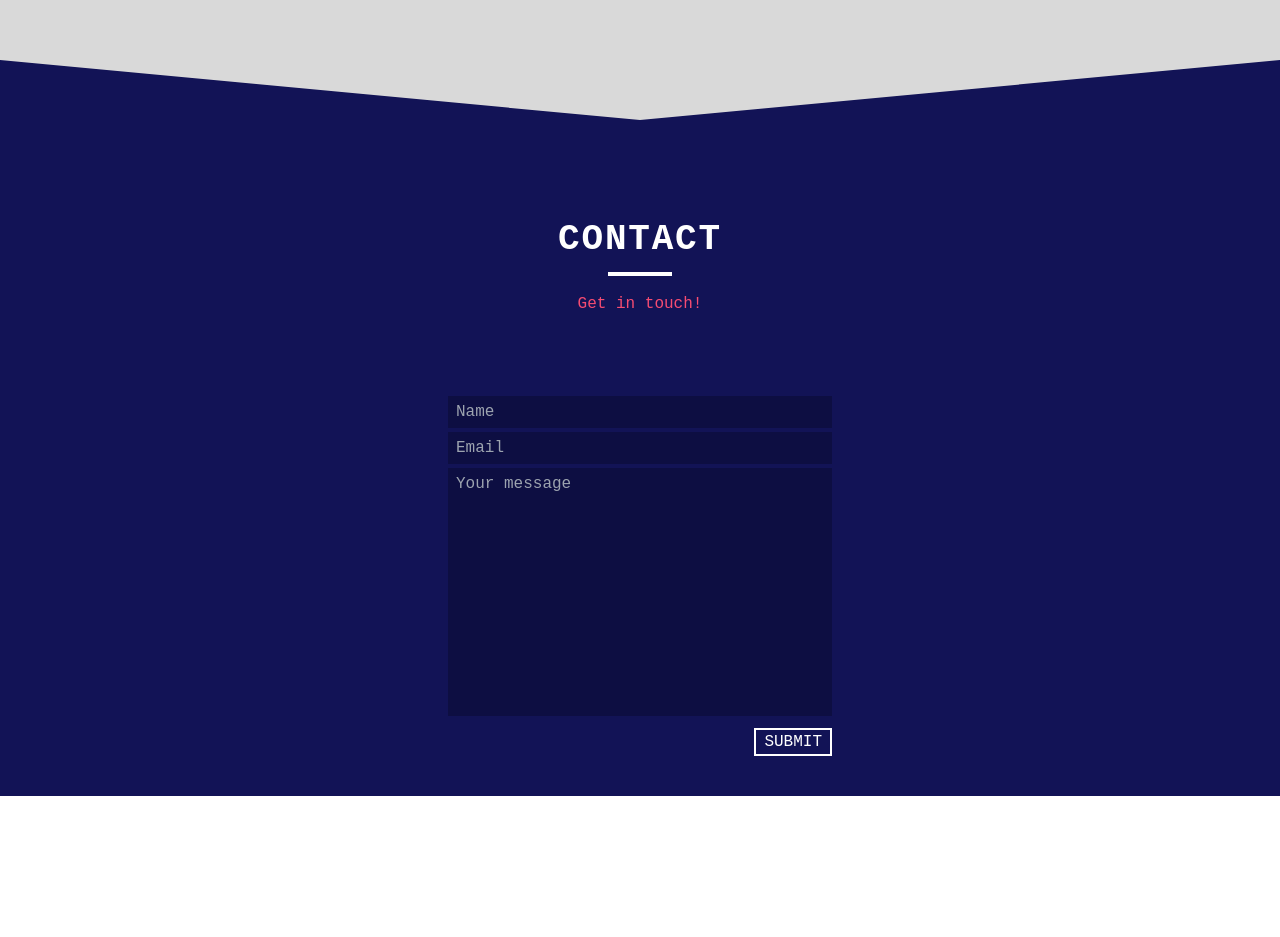
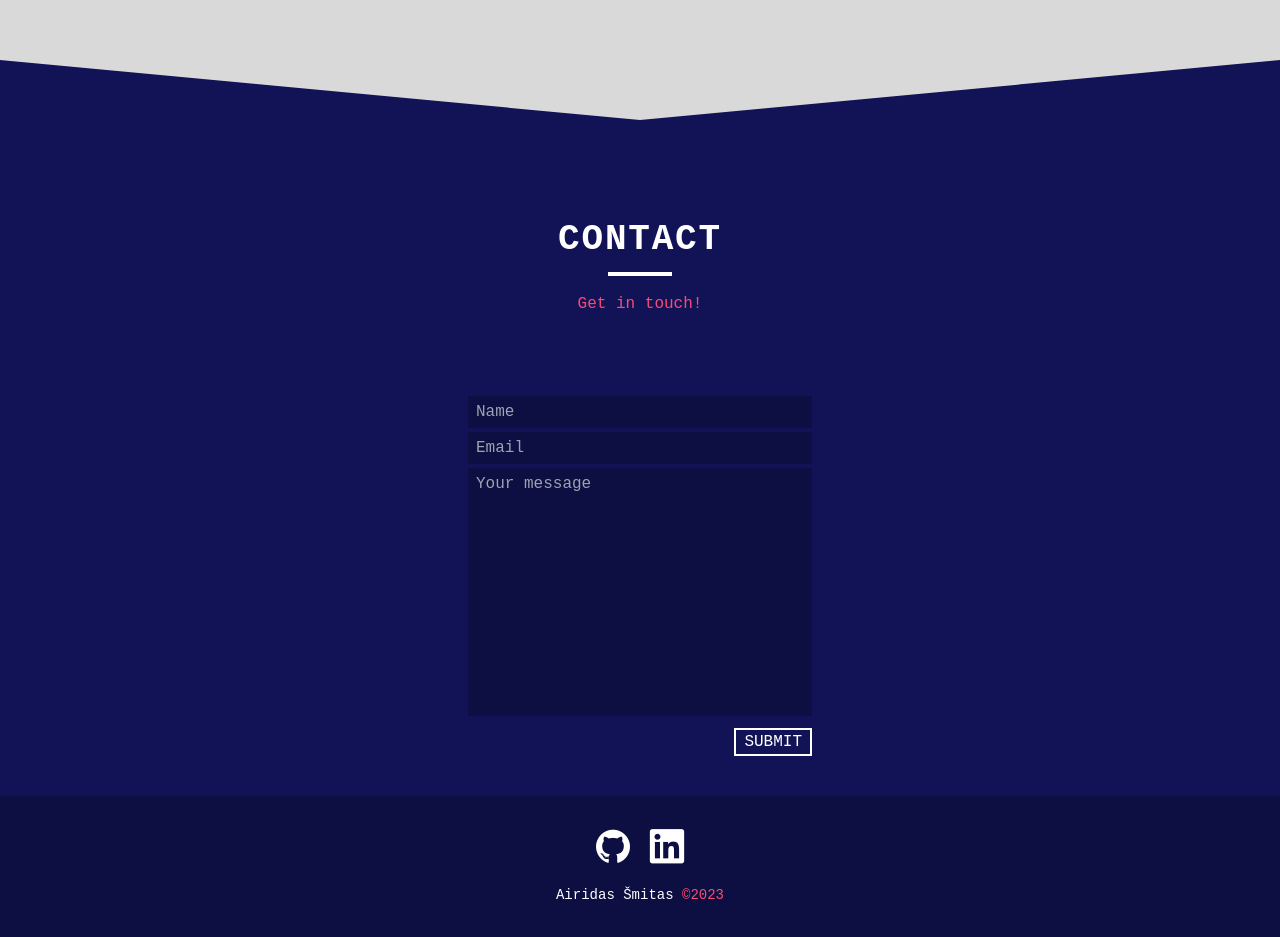
Before and after one commit to SmitasCodes/portfolio_v2, a React (Vite) app: page / in a window 1280 px wide. Shown: the part 2380-3317 px from the top of the page. Before the commit the page ends 3176 px from the top, so only its background shows below. Built offline with nearby package versions, Linux system fonts and the light colour scheme.

Commit message:
footer section done

```diff
--- a/src/App.jsx
+++ b/src/App.jsx
@@ -4,6 +4,7 @@ import NavBar from "./components/NavBar";
 import About from "./pages/About";
 import Projects from "./pages/Projects/Projects";
 import Contact from "./pages/Contact/Contact";
+import Footer from "./components/Footer";
 
 function App() {
   return (
@@ -13,6 +14,7 @@ function App() {
       <About />
       <Projects />
       <Contact />
+      <Footer/>
     </div>
   );
 }
--- a/src/components/Footer.jsx
+++ b/src/components/Footer.jsx
@@ -1,9 +1,39 @@
-import React from 'react'
+import React from "react";
 
 const Footer = () => {
   return (
-    <div>Footer</div>
-  )
-}
+    <footer className="bg-darkBlue ">
+      <div className="w-full max-w-sm h-full mx-auto">
+        {/* div where logos of my socials are stored */}
+        <div className="text-center pt-8 text-white text-4xl mb-3">
+          <a href="https://github.com/SmitasCodes/" target="_blank">
+            <i
+              className="devicon-github-original hover:text-lightOrange transition-colors duration-500"
+              title="Github"
+            >
+              {" "}
+            </i>
+          </a>
 
-export default Footer
+          <a
+            href="https://www.linkedin.com/in/airidas-%C5%A1mitas-a83001224"
+            target="_blank"
+          >
+            <i
+              title="LinkedIn"
+              className="devicon-linkedin-plain hover:text-lightOrange transition-colors duration-500"
+            ></i>
+          </a>
+        </div>
+        {/* Copyright */}
+        <div className="text-center pb-8">
+          <h3 className="text-white text-sm">
+            Airidas Šmitas <span className="text-lightOrange">&copy;2023</span>
+          </h3>
+        </div>
+      </div>
+    </footer>
+  );
+};
+
+export default Footer;
--- a/src/pages/Contact/Contact.jsx
+++ b/src/pages/Contact/Contact.jsx
@@ -5,7 +5,7 @@ const Contact = () => {
   return (
     <section id="contact" className="bg-lightBlue">
       <div className={`bg-lightGray ${styles.triangle}`}></div>
-      <div className=" w-full p-5 max-w-screen-md mx-auto bg-lightBlue">
+      <div className=" w-full p-5 max-w-sm  mx-auto bg-lightBlue">
         {/* Title part of a section */}
         <div className="mx-auto text-center my-20">
           <h2 className="text-4xl font-bold tracking-wider text-white">
@@ -14,7 +14,7 @@ const Contact = () => {
           <span className="h-1 w-16 bg-white inline-block "></span>
           <h3 className="text-lightOrange text-base mt-2">Get in touch!</h3>
         </div>
-        <div className="max-w-sm mx-auto sm:px-0 px-5">
+        <div className="mx-auto sm:px-0 px-5">
           <form>
             <div>
               <input
```
